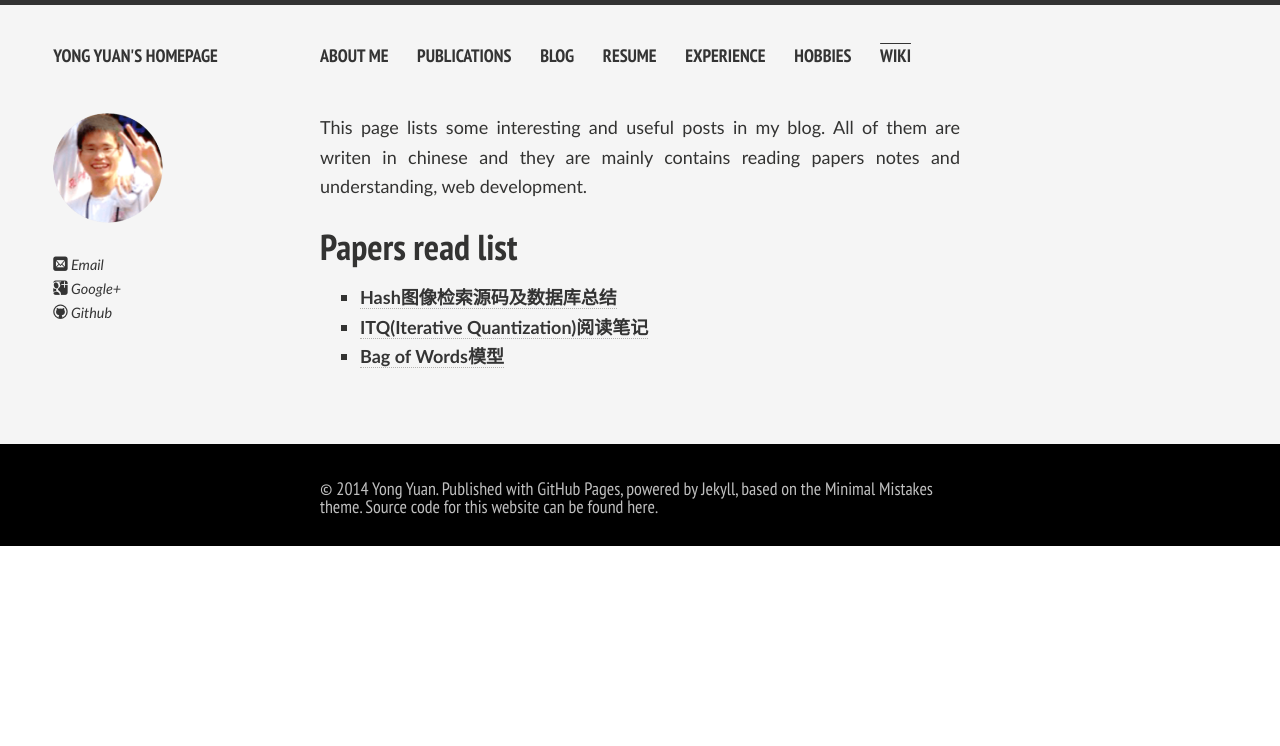
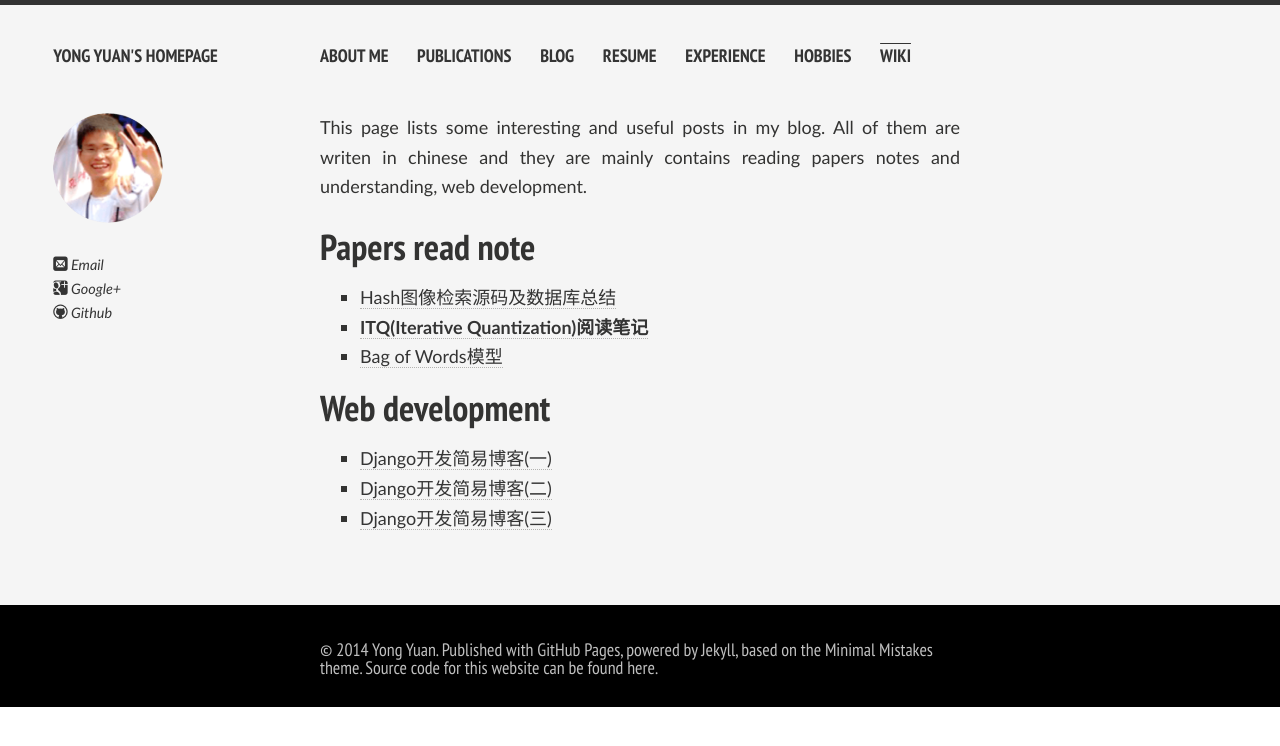
Before and after one commit to yihuicao/willard-yuan.github.com, a Jekyll site: the page built from wiki.md, in a window 1280 px wide. Shown: the top 746 px of the page. Built offline with Jekyll 4.4.1, drawn with Linux system fonts in a browser that asks for light colours; nearby versions of some CDN libraries; some web fonts are replaced; Markdown is read by kramdown in place of the engine named in the settings.

Commit message:
update wiki

```diff
--- a/wiki.md
+++ b/wiki.md
@@ -6,8 +6,17 @@ title: Wiki
 
 This page lists some interesting and useful posts in my blog. All of them are writen in chinese and they are mainly contains reading papers notes and understanding, web development.
 
-## Papers read list
+## Papers read note
 
-- [**Hash图像检索源码及数据库总结**](http://yuanyong.org/blog/codes-of-hash-for-image-retrieval.html)
+- [Hash图像检索源码及数据库总结](http://yuanyong.org/blog/codes-of-hash-for-image-retrieval.html)
 - [**ITQ(Iterative Quantization)阅读笔记**](http://yuanyong.org/blog/itq-hashing.html)
-- [**Bag of Words模型**](http://yuanyong.org/blog/bag-of-word-model.html)
+- [Bag of Words模型](http://yuanyong.org/blog/bag-of-word-model.html)
+
+
+
+
+## Web development
+
+- [Django开发简易博客(一)](http://yuanyong.org/blog/use-django-bulding-a-blog-one.html)
+- [Django开发简易博客(二)](http://yuanyong.org/blog/use-django-bulding-a-blog-two.html)
+- [Django开发简易博客(三)](http://yuanyong.org/blog/use-django-bulding-a-blog-three.html)
```
